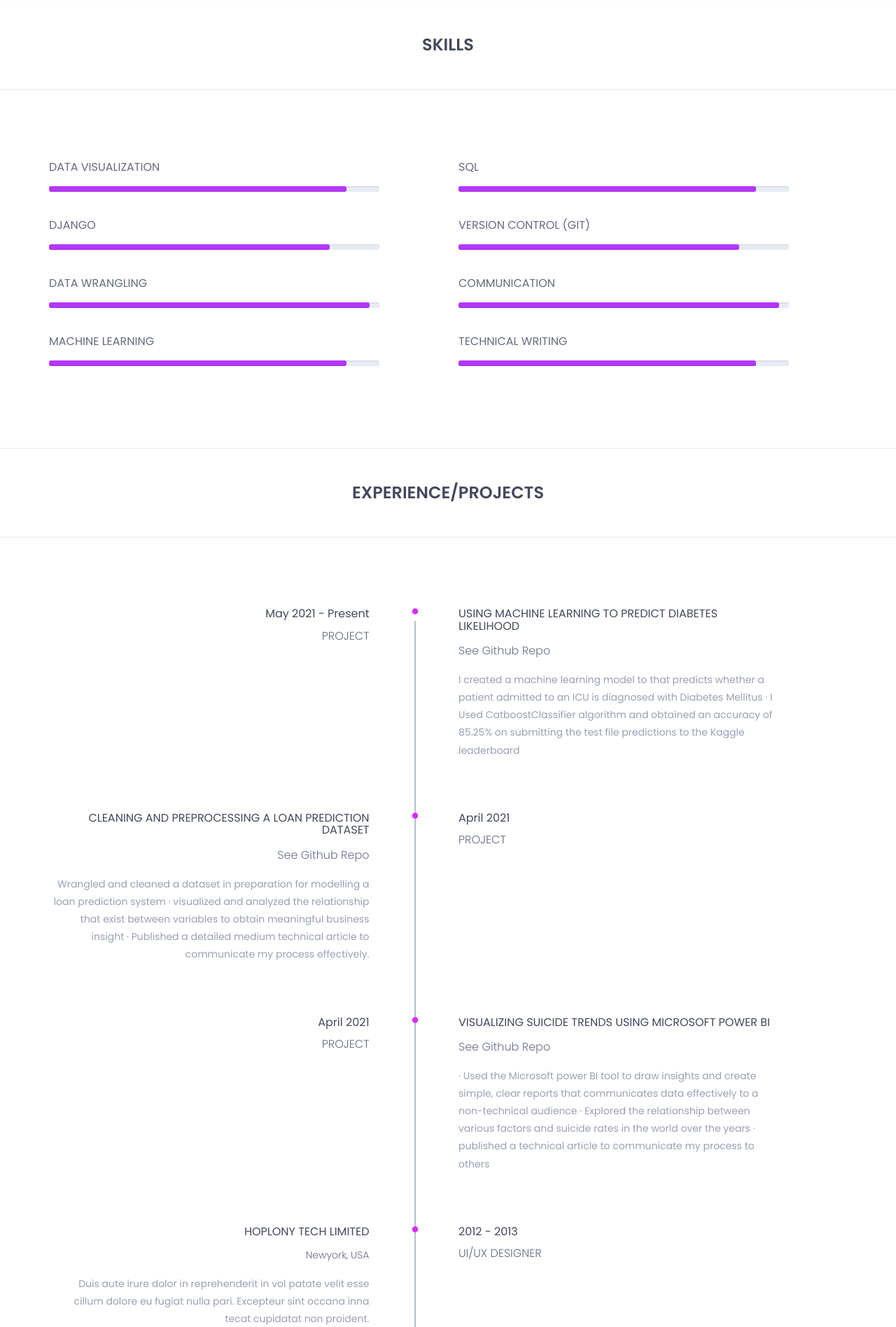
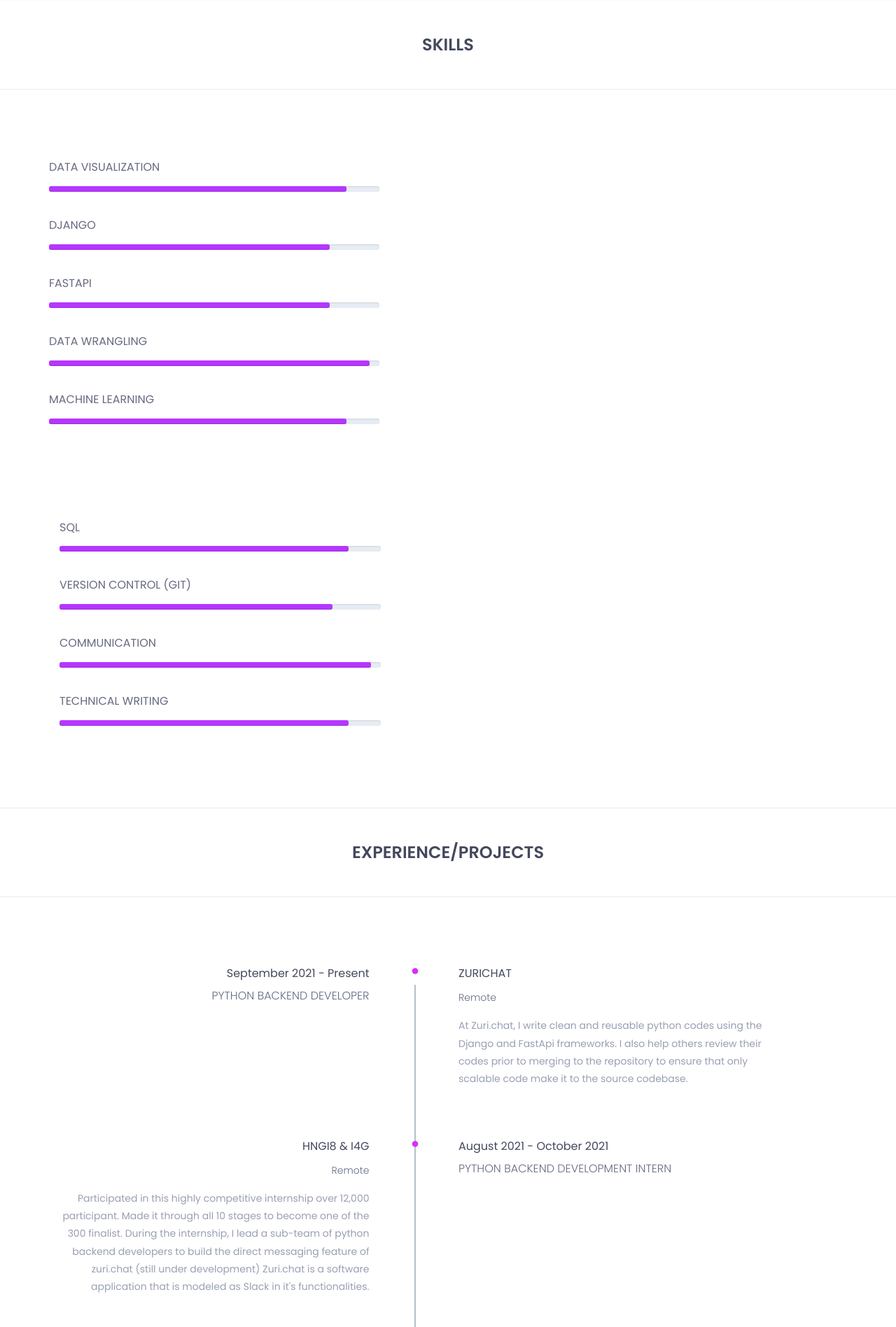
Before and after one commit to FlorenceEgwu/myresume, a Django app: page / in a window 1280 px wide. Shown: the part 2150-4046 px from the top of the page at 70% size. Run offline with Django 3.2, Linux system fonts and the light colour scheme; some libraries are stand-ins or nearby versions.

Commit message:
updated experience and skills

```diff
--- a/cv/templates/cv/home.html
+++ b/cv/templates/cv/home.html
@@ -188,13 +188,9 @@
 												<i  class="fa fa-instagram" aria-hidden="true"></i>
 											</a>
 										</li><!-- / li -->
-
-
 									</ul><!-- / ul -->
 								</div><!-- /.about-list-icon -->
-
 							</div>
-
 						</div>
 					</div>
 				</div>
@@ -210,6 +206,27 @@
 			<div class="container">
 				<div class="education-horizontal-timeline">
 					<div class="row">
+						<div class="col-sm-4">
+							<div class="single-horizontal-timeline">
+								<div class="experience-time">
+									<h2>March 2021 - May 2021</h2>
+									<h3>Certification <span>in </span> Data Science</h3>
+								</div><!--/.experience-time-->
+								<div class="timeline-horizontal-border">
+									<i class="fa fa-circle" aria-hidden="true"></i>
+									<span class="single-timeline-horizontal spacial-horizontal-line
+									"></span>
+								</div>
+								<div class="timeline">
+									<div class="timeline-content">
+										<h4 class="title">
+											SheCodeAfrica Mentoring Program C4
+										</h4>
+										<h5>virtual</h5>
+									</div><!--/.timeline-content-->
+								</div><!--/.timeline-->
+							</div>
+						</div>
 						<div class="col-sm-4">
 							<div class="single-horizontal-timeline">
 								<div class="experience-time">
@@ -246,27 +263,6 @@
 											Akanu Ibiam Federal Polytechnic
 										</h4>
 										<h5>Unwana Ebonyi State, Nigeria</h5>
-									</div><!--/.timeline-content-->
-								</div><!--/.timeline-->
-							</div>
-						</div>
-						<div class="col-sm-4">
-							<div class="single-horizontal-timeline">
-								<div class="experience-time">
-									<h2>March 2021 - May 2021</h2>
-									<h3>Certification <span>in </span> Data Science</h3>
-								</div><!--/.experience-time-->
-								<div class="timeline-horizontal-border">
-									<i class="fa fa-circle" aria-hidden="true"></i>
-									<span class="single-timeline-horizontal spacial-horizontal-line
-									"></span>
-								</div>
-								<div class="timeline">
-									<div class="timeline-content">
-										<h4 class="title">
-											SheCodeAfrica Mentoring Program C4
-										</h4>
-										<h5>virtual</h5>
 									</div><!--/.timeline-content-->
 								</div><!--/.timeline-->
 							</div>
@@ -310,6 +306,18 @@
 											<h3></h3>
 										</div>
 									</div><!-- /.barWrapper -->
+								</div><!-- /.barWrapper -->
+								<div class="barWrapper">
+									<span class="progressText">FastApi</span>
+									<div class="single-progress-txt">
+										<div class="progress ">
+										   <div class="progress-bar" role="progressbar" aria-valuenow="85" aria-valuemin="10" aria-valuemax="100" style="">
+
+										   </div>
+										</div>
+										<h3></h3>
+									</div>
+								</div><!-- /.barWrapper -->
 									<div class="barWrapper">
 										<span class="progressText">Data Wrangling</span>
 										<div class="single-progress-txt">
@@ -398,12 +406,110 @@
 				<div class="experience-content">
 						<div class="main-timeline">
 							<ul>
+							<li>
+								<div class="single-timeline-box fix">
+									<div class="row">
+										<div class="col-md-5">
+											<div class="experience-time text-right">
+												<h2>September 2021 - present</h2>
+												<h3>Python Backend developer</h3>
+											</div><!--/.experience-time-->
+										</div><!--/.col-->
+										<div class="col-md-offset-1 col-md-5">
+											<div class="timeline">
+												<div class="timeline-content">
+													<h4 class="title">
+														<span><i class="fa fa-circle" aria-hidden="true"></i></span>
+														ZuriChat
+													</h4>
+													<h5>Remote</h5>
+													<p class="description">
+														At Zuri.chat, I write clean and reusable python codes using the Django and FastApi frameworks.
+														I also help others review their codes prior to merging to the repository to ensure that only scalable code make it to the source codebase.
+													</p>
+												</div><!--/.timeline-content-->
+											</div><!--/.timeline-->
+										</div><!--/.col-->
+									</div>
+								</div><!--/.single-timeline-box-->
+							</li>
+							</li>
+								<li>
+									<div class="single-timeline-box fix">
+										<div class="row">
+											<div class="col-md-offset-1 col-md-5 experience-time-responsive">
+												<div class="experience-time">
+													<h2>
+														<span><i class="fa fa-circle" aria-hidden="true"></i></span>
+														August 2021 - October 2021
+													</h2>
+													<h3>Python backend development intern</h3>
+												</div><!--/.experience-time-->
+											</div><!--/.col-->
+											<div class="col-md-5">
+												<div class="timeline">
+													<div class="timeline-content text-right">
+														<h4 class="title">
+															HNGi8 & I4G
+														</h4>
+														<h5>Remote</h5>
+														<p class="description">
+															Participated in this highly competitive internship over 12,000 participant.
+															Made it through all 10 stages to become one of the 300 finalist.
+															During the internship, I lead a sub-team of python backend developers to build the direct messaging feature of zuri.chat (still under development)
+															Zuri.chat is a software application that is modeled as Slack in it's functionalities.
+														</p>
+													</div><!--/.timeline-content-->
+												</div><!--/.timeline-->
+											</div><!--/.col-->
+											<div class="col-md-offset-1 col-md-5 experience-time-main">
+												<div class="experience-time">
+													<h2>
+														<span><i class="fa fa-circle" aria-hidden="true"></i></span>
+														August 2021 - October 2021
+													</h2>
+													<h3>Python backend development intern</h3>
+												</div><!--/.experience-time-->
+											</div><!--/.col-->
+										</div>
+									</div><!--/.single-timeline-box-->
+								</li>
 								<li>
 									<div class="single-timeline-box fix">
 										<div class="row">
 											<div class="col-md-5">
 												<div class="experience-time text-right">
-													<h2>May 2021 - Present</h2>
+													<h2>November 2021 - present</h2>
+													<h3>Project</h3>
+												</div><!--/.experience-time-->
+											</div><!--/.col-->
+											<div class="col-md-offset-1 col-md-5">
+												<div class="timeline">
+													<div class="timeline-content">
+														<h4 class="title">
+															<span><i class="fa fa-circle" aria-hidden="true"></i></span>
+															ExpressMyself- An API blog application built with FastApi
+														</h4>
+														<h5><a href="https://github.com/AI-fae/expressmyself">See Github repo</a></h5>
+														<p class="description">
+															I created a blog API (The backend of a blog software) using the FastApi framework.
+															I recently discovered the FastApi framework and found it very interesting.
+															Mostly because of its fast speed compared to other python frameworks.
+															Also like that it has a built in support for asynchronous programming
+														</p>
+													</div><!--/.timeline-content-->
+												</div><!--/.timeline-->
+											</div><!--/.col-->
+										</div>
+									</div><!--/.single-timeline-box-->
+								</li>
+
+								<li>
+									<div class="single-timeline-box fix">
+										<div class="row">
+											<div class="col-md-5">
+												<div class="experience-time text-right">
+													<h2>May 2021 - May 2021</h2>
 													<h3>Project</h3>
 												</div><!--/.experience-time-->
 											</div><!--/.col-->
@@ -480,80 +586,13 @@
 														</h4>
 														<h5><a href="https://florence-egwu.medium.com/visualizing-suicide-trends- using-microsoft-power-bi-41fa1c5005da">See Github repo</a></h5>
 														<p class="description">
-															· Used the Microsoft power BI tool to draw insights and create simple, clear reports that communicates data effectively to a non-technical audience · Explored the relationship between various factors and suicide rates in the world over the years · published a technical article to communicate my process to others
+															Used the Microsoft power BI tool to draw insights and create simple, clear reports that communicates data effectively to a non-technical audience · Explored the relationship between various factors and suicide rates in the world over the years · published a technical article to communicate my process to others
 														</p>
 													</div><!--/.timeline-content-->
 												</div><!--/.timeline-->
 											</div><!--/.col-->
 										</div>
 									</div><!--/.single-timeline-box-->
-								</li>
-
-								<li>
-									<div class="single-timeline-box fix">
-										<div class="row">
-											<div class="col-md-offset-1 col-md-5 experience-time-responsive">
-												<div class="experience-time">
-													<h2>
-														<span><i class="fa fa-circle" aria-hidden="true"></i></span>
-														2012 - 2013
-													</h2>
-													<h3>UI/UX designer</h3>
-												</div><!--/.experience-time-->
-											</div><!--/.col-->
-											<div class="col-md-5">
-												<div class="timeline">
-													<div class="timeline-content text-right">
-														<h4 class="title">
-															hoplony tech limited
-														</h4>
-														<h5>newyork, USA</h5>
-														<p class="description">
-															Duis aute irure dolor in reprehenderit in vol patate velit esse cillum dolore eu fugiat nulla pari. Excepteur sint occana inna tecat cupidatat non proident.
-														</p>
-													</div><!--/.timeline-content-->
-												</div><!--/.timeline-->
-											</div><!--/.col-->
-											<div class="col-md-offset-1 col-md-5 experience-time-main">
-												<div class="experience-time">
-													<h2>
-														<span><i class="fa fa-circle" aria-hidden="true"></i></span>
-														2012 - 2013
-													</h2>
-													<h3>UI/UX designer</h3>
-												</div><!--/.experience-time-->
-											</div><!--/.col-->
-										</div>
-									</div><!--/.single-timeline-box-->
-								</li>
-
-								<li>
-									<div class="single-timeline-box fix">
-										<div class="row">
-											<div class="col-md-5">
-												<div class="experience-time text-right">
-													<h2>2010 - 2012</h2>
-													<h3>frontend developer</h3>
-												</div><!--/.experience-time-->
-											</div><!--/.col-->
-											<div class="col-md-offset-1 col-md-5">
-												<div class="timeline">
-													<div class="timeline-content">
-														<h4 class="title">
-															<span><i class="fa fa-circle" aria-hidden="true"></i></span>
-															hoplony tech limited
-														</h4>
-														<h5>newyork, USA</h5>
-														<p class="description">
-															Duis aute irure dolor in reprehenderit in vol patate velit esse cillum dolore eu fugiat nulla pari. Excepteur sint occana inna tecat cupidatat non proident.
-														</p>
-													</div><!--/.timeline-content-->
-												</div><!--/.timeline-->
-											</div><!--/.col-->
-										</div>
-									</div><!--/.single-timeline-box-->
-								</li>
-
 							</ul>
 						</div><!--.main-timeline-->
 					</div><!--.experience-content-->
```
